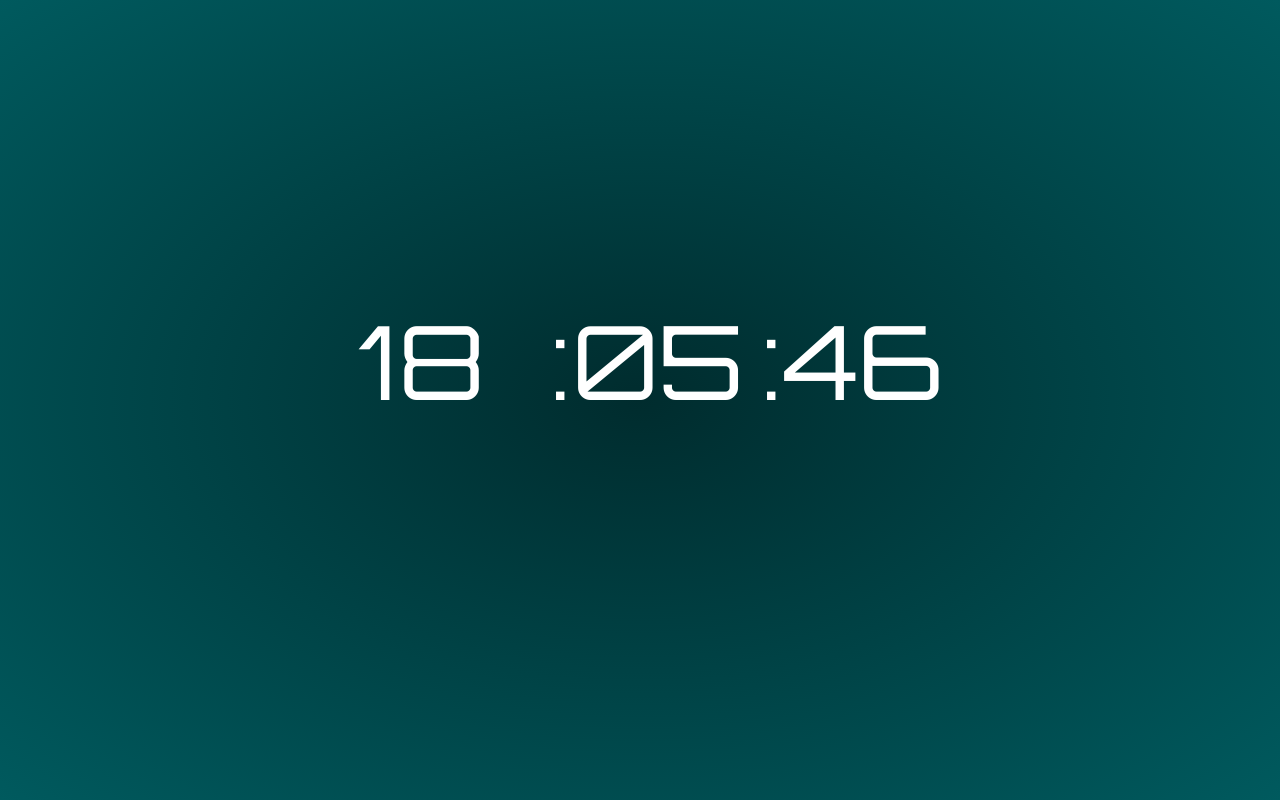
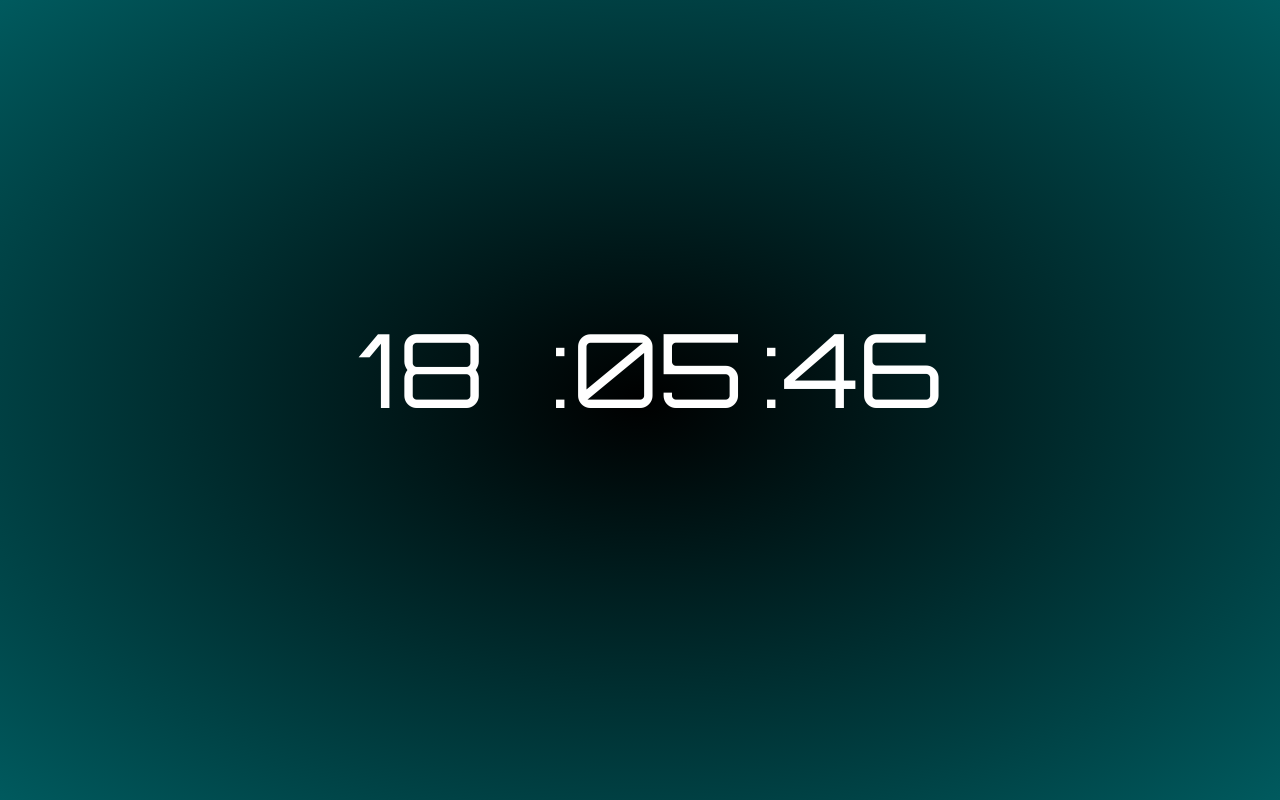
Before and after one commit to SereicikasTomas/Digital-Clock, a plain HTML site: page index.html in a window 1280 px wide. Drawn offline with Linux system fonts and the light colour scheme.

Commit message:
color adjustment

```diff
--- a/style.scss
+++ b/style.scss
@@ -7,19 +7,19 @@
 }
 
 .clock {
-    background: radial-gradient(rgb(0, 44, 46), rgb(0, 90, 94));
+    background: radial-gradient(rgb(0, 0, 0), rgb(0, 90, 94));
     height: 100vh;
     width: 100vw;
     position: relative;
     h1 {
         position: absolute;
         left: 38%;
-        top: 37%;
+        top: 38%;
         font-family: 'Orbitron';
         color: white;
         font-size: 8vw;
         animation-name: disappear;
-        animation-duration: 1.2s;
+        animation-duration: 1.1s;
         animation-timing-function: linear;
         animation-fill-mode: forwards;
     }
@@ -31,17 +31,17 @@
     #h {
         position: absolute;
         left: 28%;
-        top: 37%;
+        top: 38%;
     }
     #m {
         position: absolute;
         left: 43%;
-        top: 37%;
+        top: 38%;
     }
     #s {
         position: absolute;
         left: 59.5%;
-        top: 37%;
+        top: 38%;
     }
 }
 
```
Also changed, not shown: style.css.
